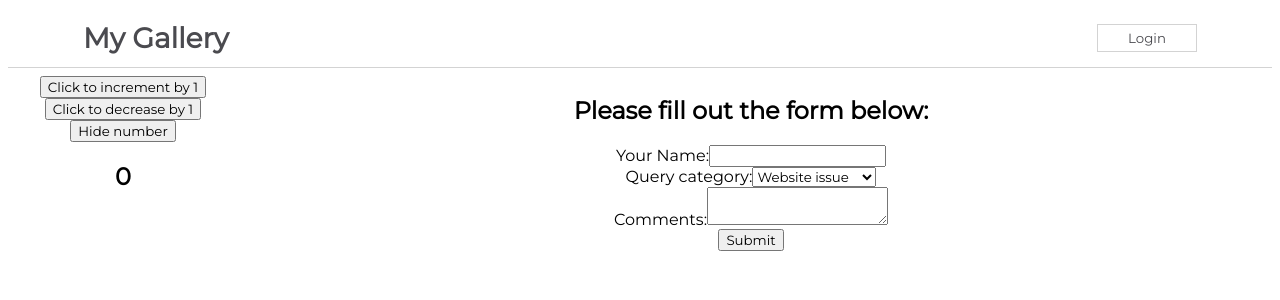
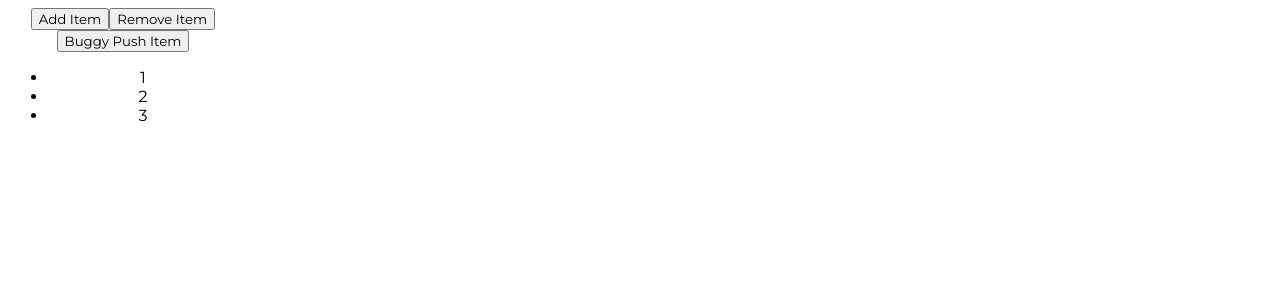
Before and after one commit to JacquesIversen/NotworkingPorts, a React (Create React App) app in the folder my-app/: page / in a window 1280 px wide. Shown: the top 300 px of the page. Built offline with nearby package versions, Linux system fonts and the light colour scheme.

Commit message:
array functions

```diff
--- a/my-app/src/App.js
+++ b/my-app/src/App.js
@@ -13,25 +13,27 @@
 import SearchBar from './components/SearchBar';
 import Sidebar from "./components/Sidebar";
 import Apps from './components/StatefulGreeting';
+import UseStateWithArrays from './components/UseStateWithArrays';
 
 function App() {
   return (
     <div className={css.App}>
       {/* Add your components here */}
-{/*       <Sidebar />  */}
+{/*       <Sidebar />
       <Apps />
       <NavBarForm />
-{/*       <Clock />
+      <Clock />
       <RenderingLists />
       <LifeCyclesCDM />
       <LifeCyclesCDU />
-      <LifeCyclesCWU /> */}
-{/*       <ControlledForm />
-      <SearchBar /> */}
-{/*       <HooksCounter />
-      <ClassCounter /> */}
+      <LifeCyclesCWU />
+      <ControlledForm />
+      <SearchBar />
+      <HooksCounter />
+      <ClassCounter />
       <ControlledFormHooks />
-{/*       <Content /> */}
+      <Content /> */}
+      <UseStateWithArrays />
 
     </div>
   );
--- /dev/null
+++ b/my-app/src/components/UseStateWithArrays.js
@@ -0,0 +1,38 @@
+import React, {useState} from 'react'
+
+function UseStateWithArrays() {
+    const [nums, setNums] = useState([1,2,3]);
+    const addNums = () => {
+        setNums([...nums, nums.length + 1]);
+    }
+    const removeNum = () => {
+        setNums(
+            nums.filter((item, idx) => {
+                return idx !== nums.length - 1;
+            })
+        )
+    }
+    const buggyPushNums = () => {
+        nums.push(nums.length + 1);
+        setNums(nums);
+        console.log(nums);
+    }
+    return (
+        <div>
+            <button onClick={addNums}>
+                Add Item
+            </button>
+            <button onClick={removeNum}>
+                Remove Item
+            </button>
+            <button onClick={buggyPushNums}>
+                Buggy Push Item
+            </button>
+            <ul>
+                {nums.map(num => <li key={num}>{num}</li>)}
+            </ul>
+        </div>
+    )
+}
+
+export default UseStateWithArrays
```
